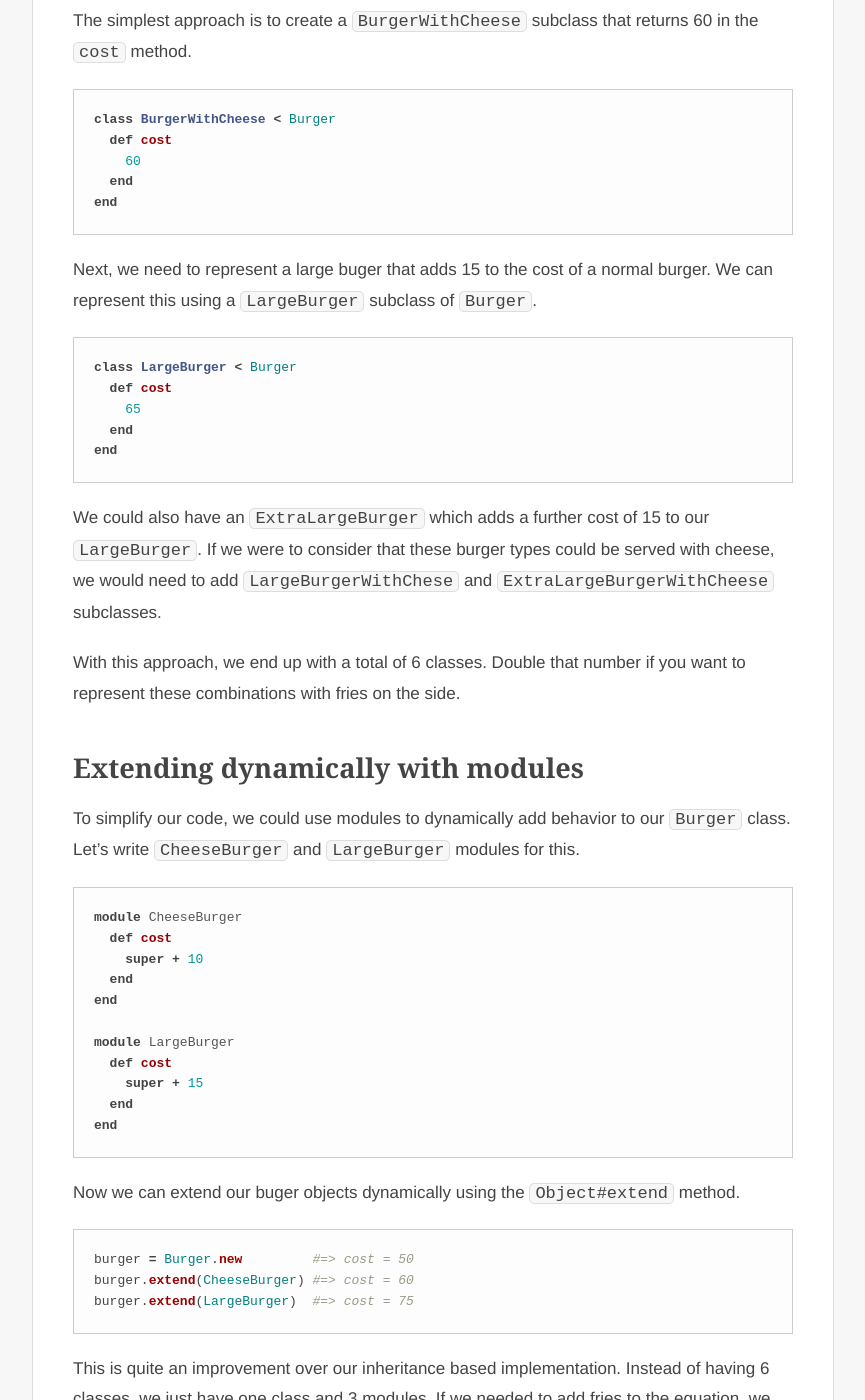
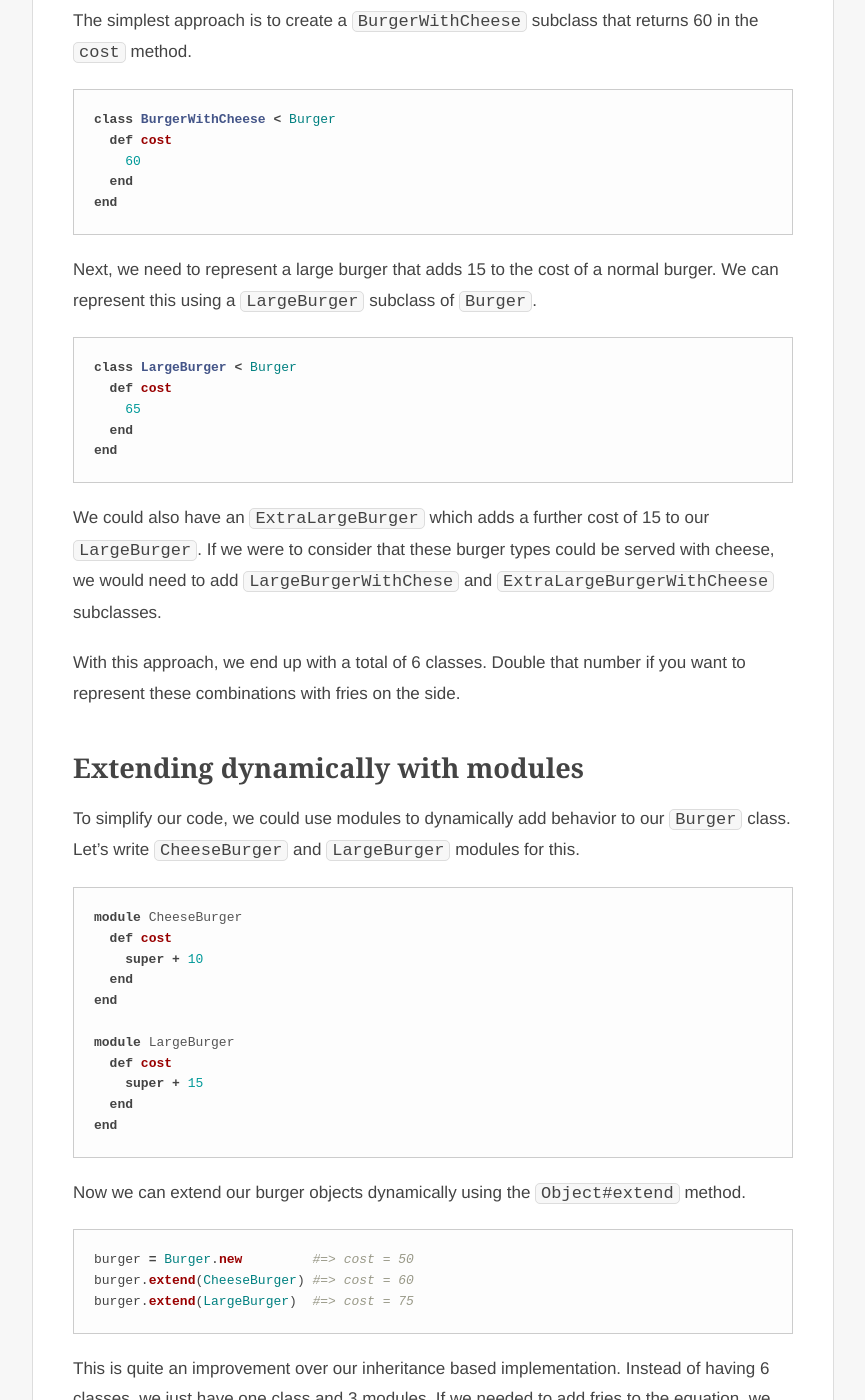
Before and after one commit to nithinbekal/nithinbekal.github.io, a Jekyll site: the page built from _posts/2014-09-24-ruby-decorators.md, in a window 1280 px wide and 1400 px high, scrolled down 589 px. Shown: the whole window, without its empty margins (207-1072 px from the left). Built offline with Jekyll 4.4.1, drawn with Linux system fonts in a browser that asks for light colours; comment, search, counter and statistics services are not loaded.

Commit message:
Fix typo

```diff
--- a/_posts/2014-09-24-ruby-decorators.md
+++ b/_posts/2014-09-24-ruby-decorators.md
@@ -27,7 +27,7 @@ class BurgerWithCheese < Burger
 end
 {% endhighlight %}
 
-Next, we need to represent a large buger that adds 15 to the cost of a normal burger. We can represent this using a `LargeBurger` subclass of `Burger`.
+Next, we need to represent a large burger that adds 15 to the cost of a normal burger. We can represent this using a `LargeBurger` subclass of `Burger`.
 
 {% highlight ruby %}
 class LargeBurger < Burger
@@ -59,7 +59,7 @@ module LargeBurger
 end
 {% endhighlight %}
 
-Now we can extend our buger objects dynamically using the `Object#extend` method.
+Now we can extend our burger objects dynamically using the `Object#extend` method.
 
 {% highlight ruby %}
 burger = Burger.new         #=> cost = 50
```
